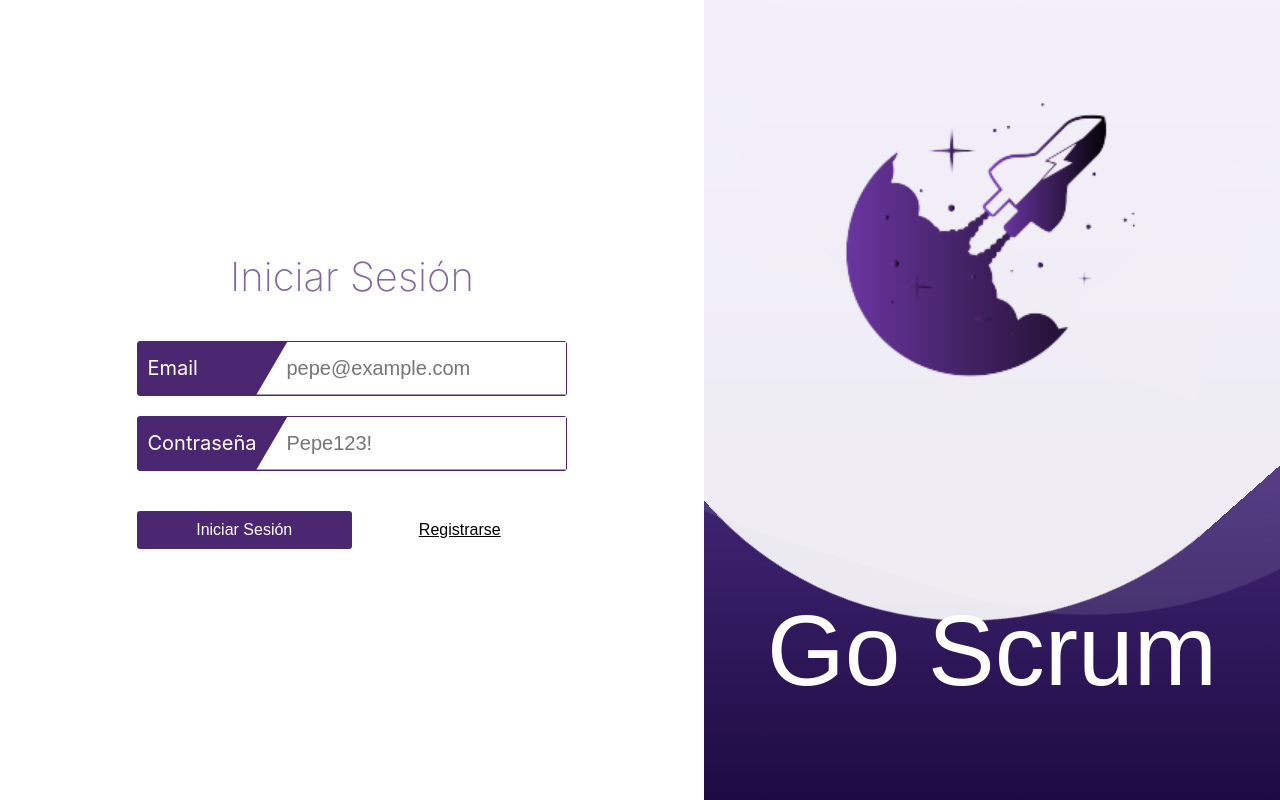
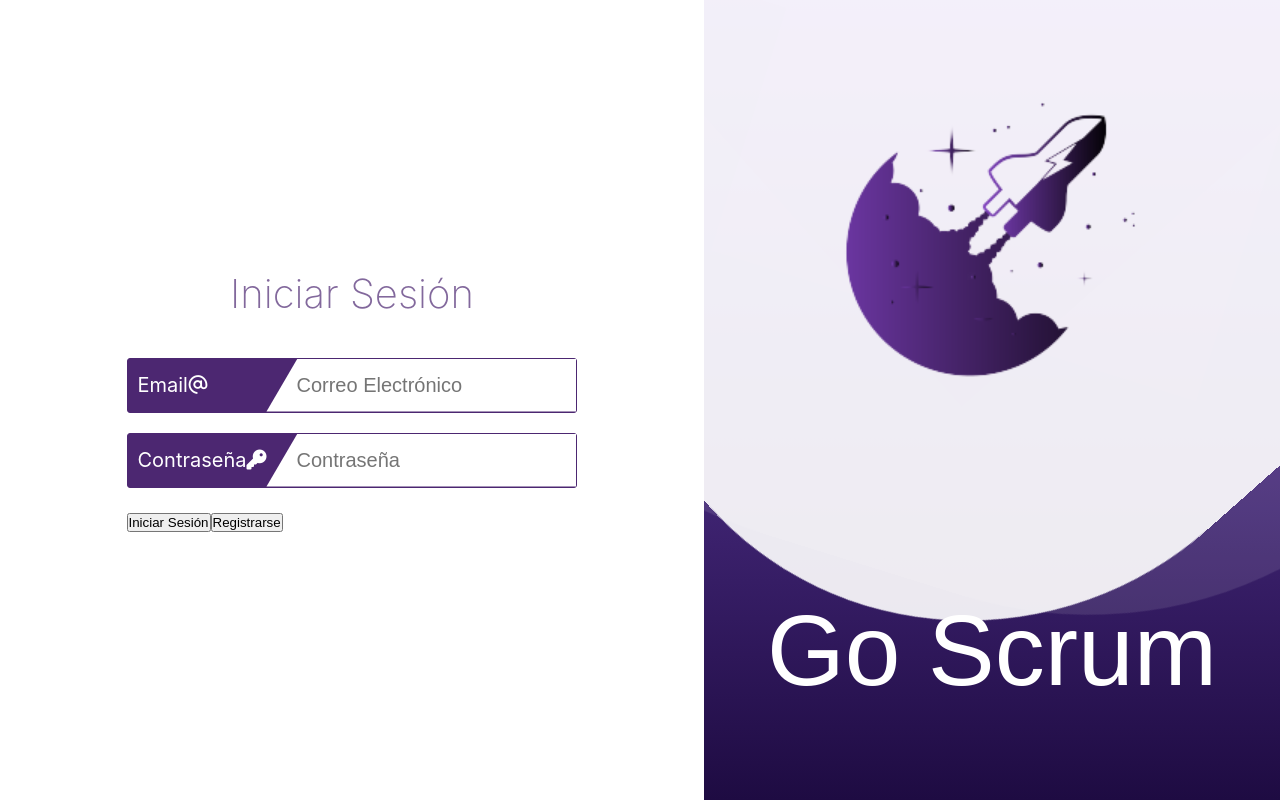
Before and after one commit to DeboraBucci/go-scrum, a React (Create React App) app: page /login in a window 1280 px wide. Built offline with nearby package versions, Linux system fonts and the light colour scheme; a web font is replaced by a local one.

Commit message:
In the 'LoginForm' component, change some classes' names, add icons to the inputs and change their placeholders, and reformat the code a bit

```diff
--- a/src/components/auth/LoginForm.js
+++ b/src/components/auth/LoginForm.js
@@ -13,7 +13,9 @@ const LoginForm = ({ registerHandler }) => {
 
   const validationSchema = Yup.object({
     email: Yup.string().email("Invalid email format").required("Required"),
-    password: Yup.string().min(6).required("Required"),
+    password: Yup.string()
+      .min(6, "La contraseña debe tener al menos seis caracteres.")
+      .required("Required"),
   });
 
   const onSubmit = (values) => {
@@ -21,43 +23,49 @@ const LoginForm = ({ registerHandler }) => {
   };
 
   const emailInput = (
-    <div>
+    <>
       <div className="form__input-group">
-        <label htmlFor="email">Email</label>
+        <label htmlFor="email">
+          <span className="hidden">Email</span>
+          <i className="fa-regular fa-at"></i>
+        </label>
         <Field
           type="text"
           id="email"
           name="email"
-          placeholder="pepe@example.com"
+          placeholder="Correo Electrónico"
         />
       </div>
       <ErrorMessage name="email" component={TextError} />
-    </div>
+    </>
   );
 
   const passwordInput = (
-    <div>
+    <>
       <div className="form__input-group">
-        <label htmlFor="password">Contraseña</label>
+        <label htmlFor="password">
+          <span className="hidden">Contraseña</span>
+          <i className="fa-solid fa-key"></i>
+        </label>
         <Field
           type="password"
           id="password"
           name="password"
-          placeholder="Pepe123!"
+          placeholder="Contraseña"
         />
       </div>
       <ErrorMessage name="password" component={TextError} />
-    </div>
+    </>
   );
 
   const cta = (
-    <div className="login__cta">
-      <button type="submit" className="login__button login__button--login">
+    <div className="form__cta">
+      <button type="submit" className="form__button form__button--purple">
         Iniciar Sesión
       </button>
       <button
         type="button"
-        className="login__button login__button--register"
+        className="form__button form__button--underline"
         onClick={registerHandler}
       >
         Registrarse
@@ -72,8 +80,8 @@ const LoginForm = ({ registerHandler }) => {
       onSubmit={onSubmit}
     >
       <Form className="form">
-        {emailInput}
-        {passwordInput}
+        <div>{emailInput}</div>
+        <div>{passwordInput}</div>
         {cta}
       </Form>
     </Formik>
```
